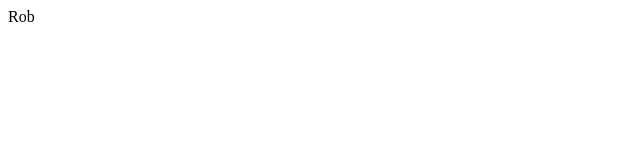
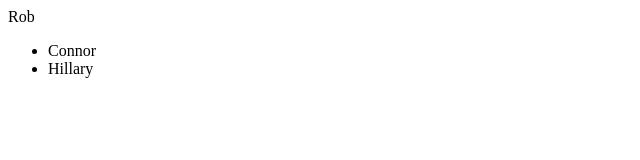
Before and after one commit to Rostinis/Start, a plain HTML site: page index.html in a window 1280 px wide. Shown: the whole page, without its empty margins (0-640 px from the left). Drawn offline with Linux system fonts and the light colour scheme.

Commit message:
add names

```diff
--- a/index.html
+++ b/index.html
@@ -1 +1,5 @@
 <div> Rob </div>
+<ul>
+<li>Connor</li>
+<li>Hillary</li>
+</ul>
```
